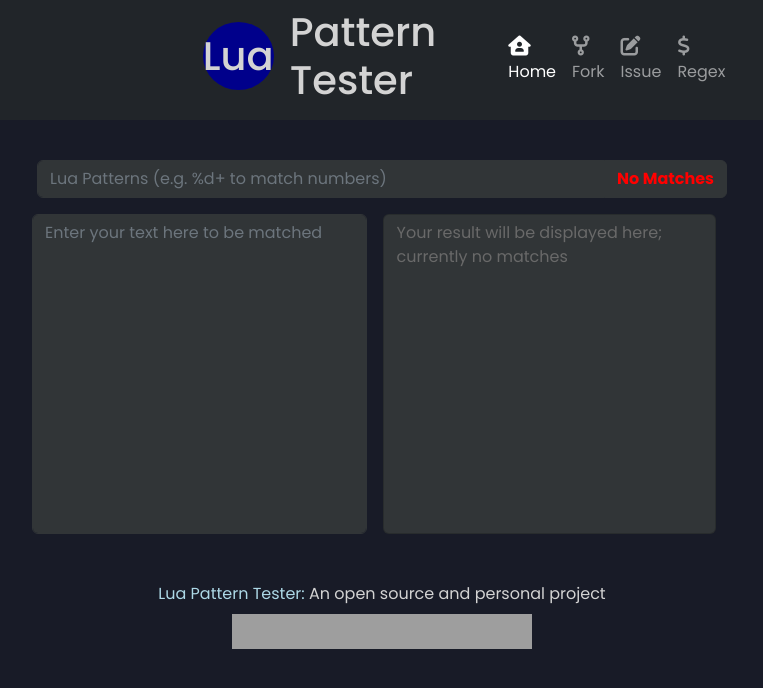
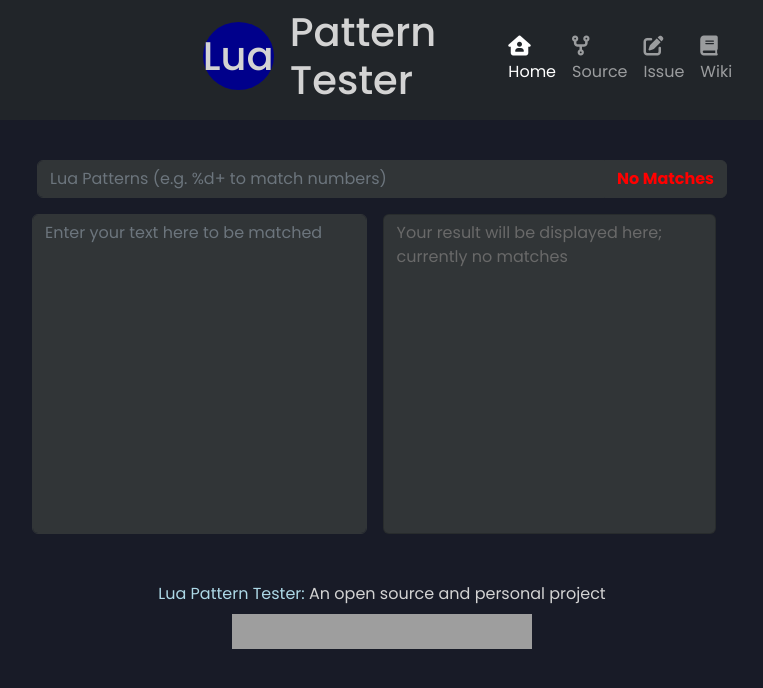
Before and after one commit to iamreiyn/lua-pattern-tester, a React (Create React App) app: page / in a window 1280 px wide. Shown: the top 688 px of the page, without its empty margins (258-1021 px from the left). Built offline with nearby package versions, Linux system fonts and the light colour scheme; grey boxes are pictures that could not be loaded.

Commit message:
Update links

```diff
--- a/src/components/Navbar.jsx
+++ b/src/components/Navbar.jsx
@@ -46,9 +46,9 @@ function Navbar() {
               className="nav-link"
               target="_blank"
               rel="noreferrer"
-              href="https://github.com/montymahato/lua-pattern-tester/fork"
+              href="https://github.com/montymahato/lua-pattern-tester"
             >
-              <i className="fa fa-code-fork" style={{ fontSize: "20px" }}></i><br></br>  Fork
+              <i className="fa fa-code-fork" style={{ fontSize: "20px" }}></i><br></br>  Source
             </a>
           </li>
           <li className="nav-item">
@@ -67,10 +67,10 @@ function Navbar() {
               className="nav-link"
               target="_blank"
               rel="noreferrer"
-              href="https://montymahato.github.io/regex-validator"
+              href="https://www.lua.org/pil/20.2.html"
             >
-              <i className="fa fa-dollar" style={{ fontSize: "20px" }}></i>{" "}
-              <br></br>  Regex
+              <i className="fa fa-book" style={{ fontSize: "20px" }}></i>{" "}
+              <br></br>  Wiki
             </a>
           </li>
           <li className="nav-item">
```
